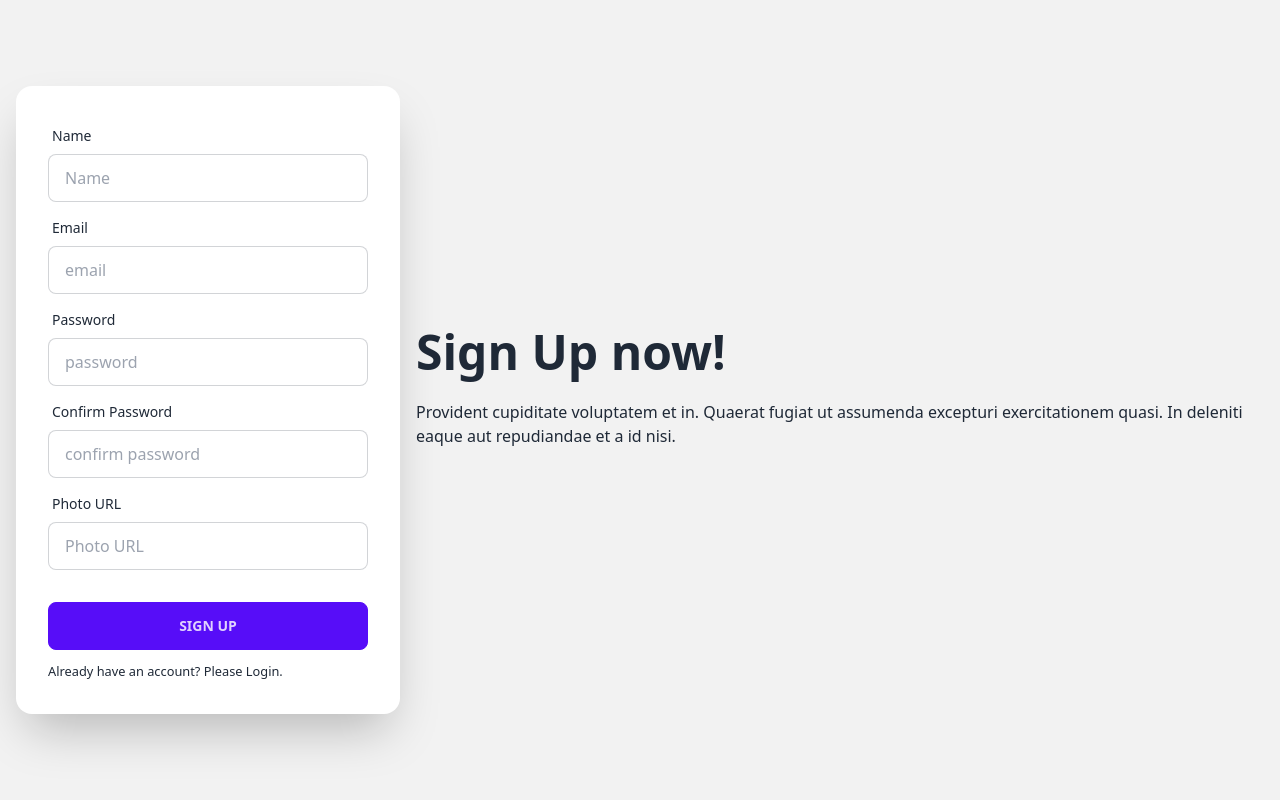
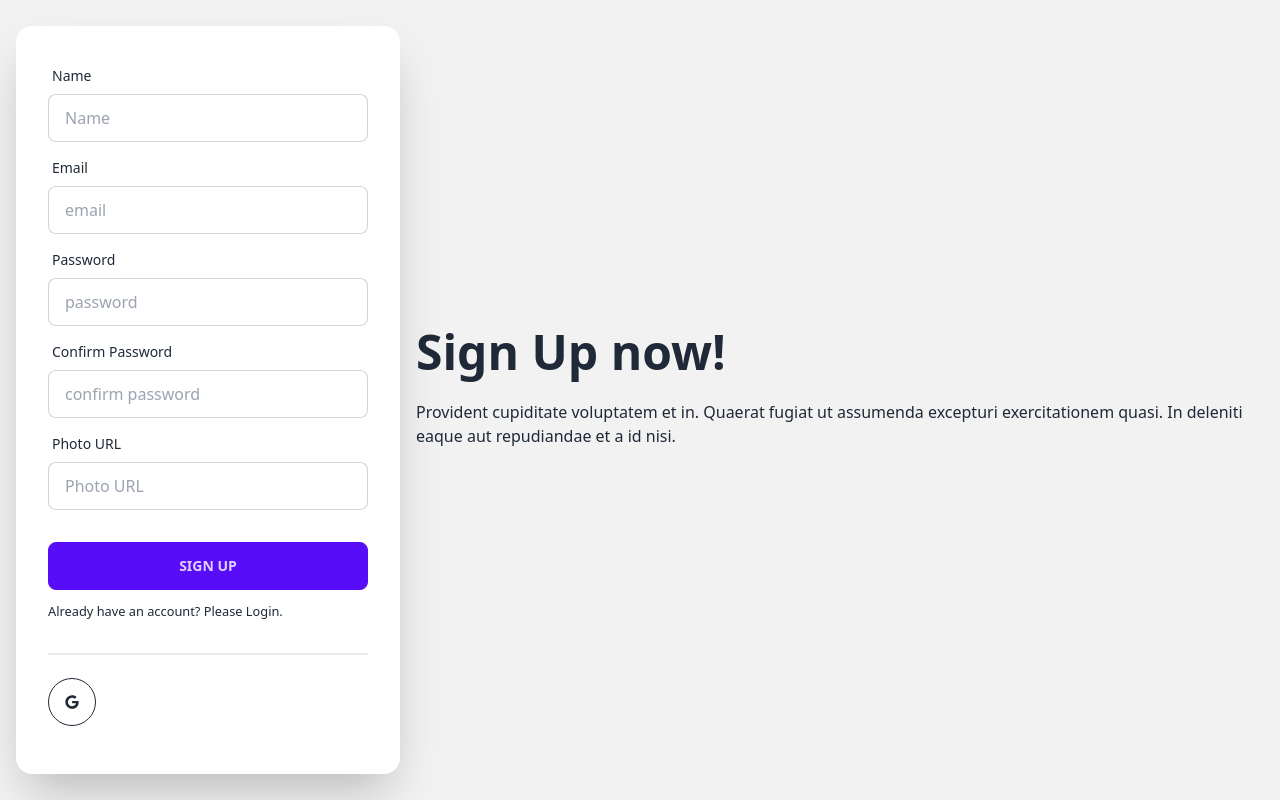
Before and after one commit to JubaYer0307/summer-camp-client, a React (Vite) app: page /signup in a window 1280 px wide. Built offline with nearby package versions, Linux system fonts and the light colour scheme; no server answers.

Commit message:
manage user

```diff
--- a/src/Layout/Dashboard.jsx
+++ b/src/Layout/Dashboard.jsx
@@ -1,7 +1,13 @@
 import { Link, Outlet } from "react-router-dom";
 import { FaShoppingCart, FaWallet, FaCalendar, FaHome } from "react-icons/fa";
 
+
 const Dashboard = () => {
+
+    // Todo: dynmic admin based on data
+
+    const isAdmin = true;
+
   return (
     <div className="drawer lg:drawer-open">
       <input id="my-drawer-2" type="checkbox" className="drawer-toggle" />
@@ -17,8 +23,22 @@
       <div className="drawer-side bg-[#535bd1]">
         <label htmlFor="my-drawer-2" className="drawer-overlay"></label>
         <ul className="menu p-4 w-80 h-full text-base-content">
-          {/* Sidebar content here */}
+          {
+            isAdmin ? <>
+            <li>
+            <Link><FaHome></FaHome>Admin Home</Link>
+          </li>
           <li>
+            <Link><FaCalendar></FaCalendar>Add Class</Link>
+          </li>
+          <li>
+            <Link><FaWallet></FaWallet>Manage Classes</Link>
+          </li>
+          <li>
+            <Link to='/dashboard/manageUsers'><FaShoppingCart></FaShoppingCart>Manage Users</Link>
+          </li>
+         </> : <>
+            <li>
             <Link><FaHome></FaHome>User Home</Link>
           </li>
           <li>
@@ -30,6 +50,9 @@
           <li>
             <Link to='/dashboard/mycart'><FaShoppingCart></FaShoppingCart>My Cart</Link>
           </li>
+          </>
+          }
+
         </ul>
       </div>
     </div>
--- a/src/Routes/Router.jsx
+++ b/src/Routes/Router.jsx
@@ -11,6 +11,7 @@
 import Dashboard from "../Layout/Dashboard";
 import MyCart from "../pages/Dashboard/MyCart/MyCart";
 import PrivateRoute from "./PrivateRoute";
+import ManageUsers from "../pages/Dashboard/ManageUsers/ManageUsers";
 
   export const router = createBrowserRouter([
     {
@@ -48,6 +49,10 @@
         {
           path: 'mycart',
           element: <MyCart></MyCart>
+        },
+        {
+          path: 'manageUsers',
+          element: <ManageUsers></ManageUsers>
         }
       ]
     }
--- /dev/null
+++ b/src/pages/Dashboard/ManageUsers/ManageUsers.jsx
@@ -0,0 +1,18 @@
+import { useQuery } from "@tanstack/react-query";
+
+
+const ManageUsers = () => {
+
+    const {data: users = [], refetch} = useQuery(['users'], async() => {
+        const res = await fetch('http://localhost:5000/users')
+        return res.json();
+
+    })
+    return (
+        <div>
+            {users.length}
+        </div>
+    );
+};
+
+export default ManageUsers;
--- a/src/pages/Login/Login.jsx
+++ b/src/pages/Login/Login.jsx
@@ -1,6 +1,7 @@
 import { useContext } from "react";
 import { AuthContext } from "../../provider/AuthProvider";
 import { Link, useLocation, useNavigate } from "react-router-dom";
+import SocialLogin from "../SocialLogin/SocialLogin";
 
 const Login = () => {
 
@@ -73,6 +74,7 @@
               <input className="btn btn-primary" type="submit" value="Login" />
             </div>
             <p><small>New here? <Link to="/signup">Create an account.</Link></small></p>
+            <SocialLogin></SocialLogin>
           </form>
 
         </div>
--- a/src/pages/SignUp/SignUp.jsx
+++ b/src/pages/SignUp/SignUp.jsx
@@ -2,6 +2,7 @@
 import { useForm } from "react-hook-form";
 import { Link } from "react-router-dom";
 import { AuthContext } from "../../provider/AuthProvider";
+import SocialLogin from "../SocialLogin/SocialLogin";
 
 const SignUp = () => {
   const { register, handleSubmit, reset, formState: { errors } } = useForm();
@@ -117,6 +118,7 @@
             <input className="btn btn-primary" type="submit" value="Sign Up" />
             </div>
             <p><small>Already have an account? <Link to="/login">Please Login.</Link></small></p>
+            <SocialLogin></SocialLogin>
           </form>
 
         </div>
--- /dev/null
+++ b/src/pages/SocialLogin/SocialLogin.jsx
@@ -0,0 +1,57 @@
+import { useContext } from "react";
+import { FaGoogle } from "react-icons/fa";
+import { AuthContext } from "../../provider/AuthProvider";
+import { useLocation, useNavigate } from "react-router-dom";
+
+const SocialLogin = () => {
+
+    const navigate = useNavigate();
+  const location = useLocation();
+
+  const from = location.state?.from?.pathname || "/" ;
+
+    const {googleSignIn} = useContext(AuthContext);
+
+
+    const handleGoogleSignIn = () => {
+        googleSignIn()
+        .then(result => {
+            const loggedInUser = result.user;
+            console.log(loggedInUser);
+
+            const saveUser = { name: loggedInUser.displayName, email: loggedInUser.email}
+
+
+            fetch('http://localhost:5000/users', {
+              method: 'POST',
+              headers: {
+                'content-type' : 'application/json'
+              },
+              body: JSON.stringify(saveUser)
+            })
+            .then(res => res.json())
+            .then(() => {
+
+
+                navigate(from, { replace: true});
+
+
+            })
+
+
+
+        })
+    }
+  return (
+    <div>
+      <div className="divider"></div>
+      <div className="w-full my-4">
+      <button onClick={handleGoogleSignIn} className="btn btn-circle btn-outline">
+        <FaGoogle></FaGoogle>
+      </button>
+      </div>
+    </div>
+  );
+};
+
+export default SocialLogin;
--- a/src/provider/AuthProvider.jsx
+++ b/src/provider/AuthProvider.jsx
@@ -1,5 +1,5 @@
 import  { createContext, useEffect, useState } from "react";
-import { getAuth, onAuthStateChanged, createUserWithEmailAndPassword, signInWithEmailAndPassword, signOut, updateProfile } from "firebase/auth";
+import { getAuth, onAuthStateChanged, createUserWithEmailAndPassword, signInWithEmailAndPassword, signOut, updateProfile, GoogleAuthProvider, signInWithPopup } from "firebase/auth";
 import { app } from "../firebase/firebase.config";
 
 export const AuthContext = createContext(null);
@@ -10,6 +10,11 @@
   const [user, setUser] = useState(null);
   const [loading, setLoading] = useState(true);
 
+
+  const googleProvider = new GoogleAuthProvider();
+
+
+
   const createUser = (email, password) => {
     setLoading(true);
     return createUserWithEmailAndPassword(auth, email, password);
@@ -19,6 +24,11 @@
     setLoading(true);
     return signInWithEmailAndPassword(auth, email, password);
   };
+
+  const googleSignIn = () => {
+    setLoading(true);
+    return signInWithPopup(auth, googleProvider)
+  }
 
   const logOut = () => {
     setLoading(true);
@@ -50,7 +60,8 @@
     createUser,
     signIn,
     logOut,
-    updateUserProfile
+    updateUserProfile,
+    googleSignIn
   };
 
   return (
```
